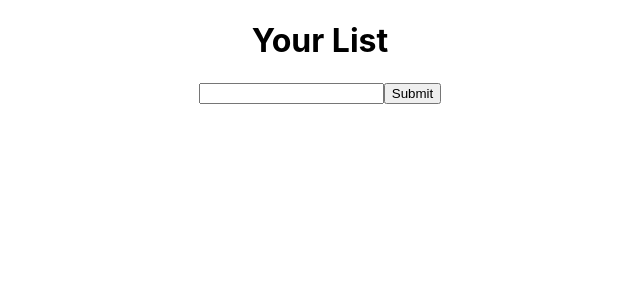
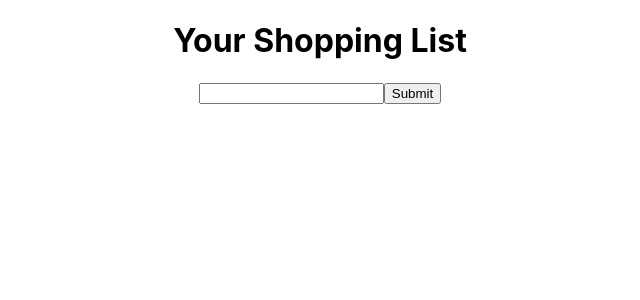
Before and after one commit to mohd-anas-ansari/shopping-list, a React (Create React App) app: page / in a window 1280 px wide. Shown: the top 300 px of the page, without its empty margins (320-960 px from the left). Built offline with nearby package versions, Linux system fonts and the light colour scheme.

Commit message:
refactor code

```diff
--- a/src/App.js
+++ b/src/App.js
@@ -33,7 +33,7 @@ export class App extends Component {
 
 		return (
 			<div className="App">
-				<h1>Your List</h1>
+				<h1>Your Shopping List</h1>
 				<List listItems={this.state.list} />
 				<Form
 					handleChange={this.handleChange}
```
